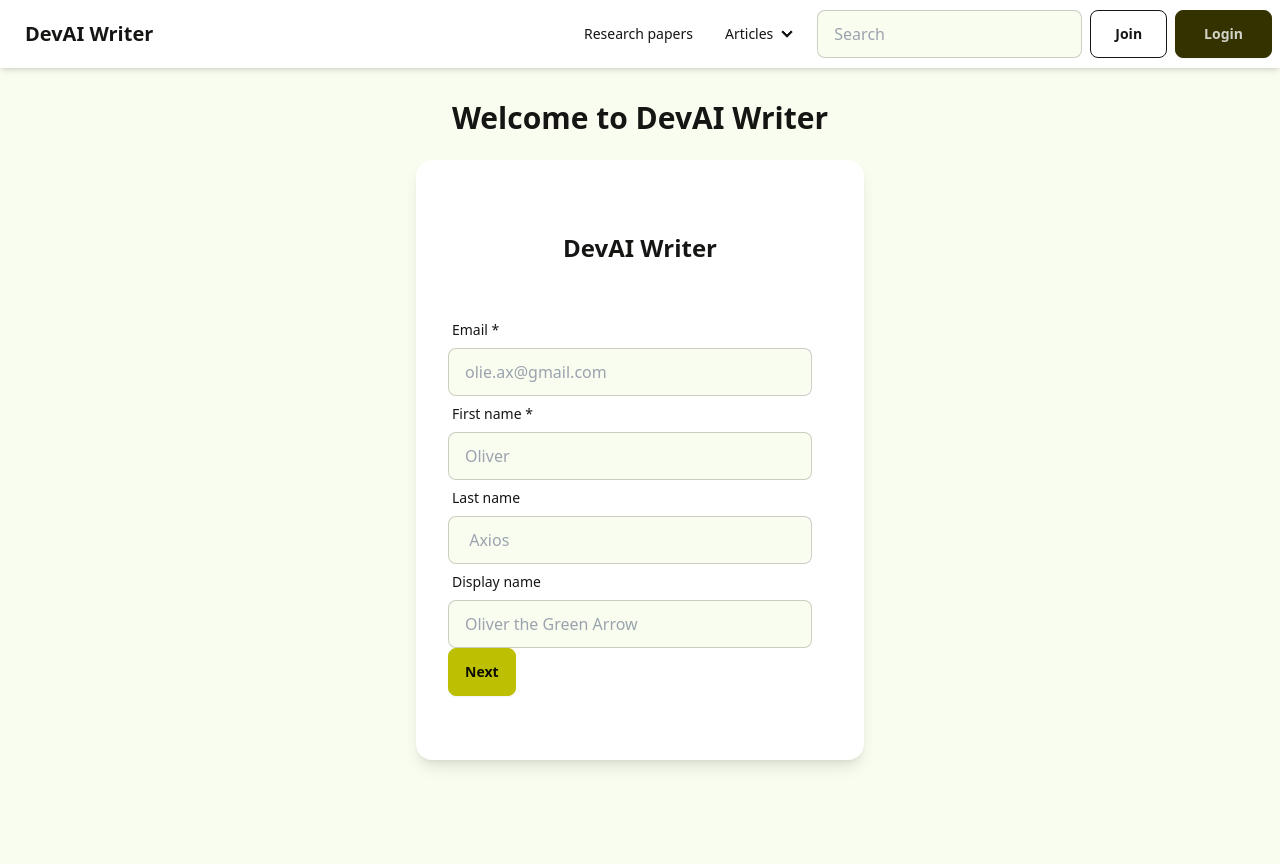
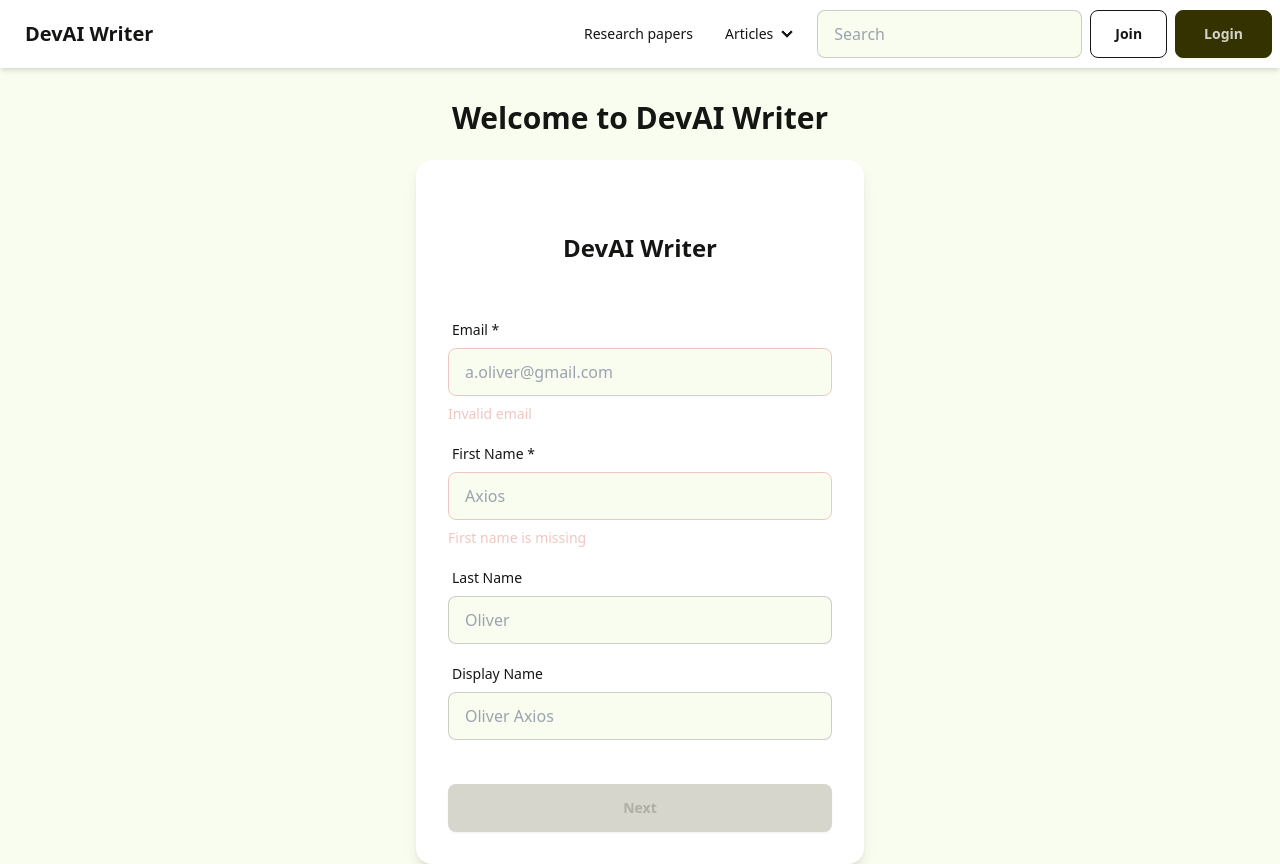
Before and after one commit to minhtran-213/blogsite-webapp, a Next.js app: page /register in a window 1280 px wide. Before the commit the page ends 800 px from the top, so only its background shows below. Built offline with nearby package versions, Linux system fonts and the light colour scheme.

Commit message:
feat: start to integrate with BE

```diff
--- a/app/components/common/CustomDatePicker.tsx
+++ b/app/components/common/CustomDatePicker.tsx
@@ -1,31 +1,32 @@
 'use client'
-import React, { useState } from 'react'
-import DatePicker from 'react-date-picker'
+
 import 'react-date-picker/dist/DatePicker.css';
 import 'react-calendar/dist/Calendar.css';
+
+import React, { useState } from 'react'
+
+import DatePicker from 'react-date-picker'
+import { Value } from '@/app/types/custom-types';
 import styles from './styles/custom-date-picker.module.css'
 
 interface CustomDatePickerProps {
-  labelName: string,
+  label: string,
   minDate?: Date,
   maxDate?: Date,
   disabled?: boolean,
-  name: string,
+  name?: string,
+  onChange: (value: Value) => void,
+  value: Value,
+  error?: string
 }
 
-type ValuePiece = Date | null
-
-type Value = ValuePiece | [ValuePiece, ValuePiece]
-
-const CustomDatePicker = ({labelName, name}: CustomDatePickerProps) => {
-  const [value, onChange] = useState<Value>()
+const CustomDatePicker = ({label, onChange, value, error, ...rest}: CustomDatePickerProps) => {
   return (
     <label className="form form-control w-full pb-3">
           <div className='label'>
-            <span className='label-text'>{labelName}</span>
+            <span className='label-text'>{label}</span>
           </div>
           <DatePicker
-            name={name}
             onChange={onChange}
             value={value}
             format='dd/MM/yyyy'
@@ -34,8 +35,10 @@ const CustomDatePicker = ({labelName, name}: CustomDatePickerProps) => {
             yearPlaceholder='yyyy'
             clearIcon={null}
             className={styles.datePicker}
+            {...rest}
           />
-      </label>
+          {error && <span className='text-error text-sm pt-2'>{error}</span>}
+    </label>
   )
 }
 
--- a/app/components/common/svgs/index.ts
+++ b/app/components/common/svgs/index.ts
@@ -3,3 +3,4 @@ export {default as Logo} from './Logo.svg'
 export {default as ArrowBack} from './arrow-back.svg'
 export {default as Eye} from './eye.svg'
 export {default as EyeClosed} from './eye-closed.svg'
+export {default as ToolTip} from './tooltips.svg'
--- a/app/components/register/Card.register.tsx
+++ b/app/components/register/Card.register.tsx
@@ -1,91 +1,16 @@
 'use client'
-import React, { useState } from 'react'
+
+import { ArrowBack, Eye, EyeClosed } from '../common/svgs'
+import { Controller, SubmitHandler, useForm } from 'react-hook-form'
+import React, { useCallback, useEffect, useState } from 'react'
+import {object, z} from 'zod'
+
 import CustomDatePicker from '../common/CustomDatePicker'
-import { ArrowBack, Eye, EyeClosed } from '../common/svgs'
-
-
-interface TextBoxWithLabelProps {
-    placeholder: string
-    labelName: string
-    type: string
-    hasIcon?: boolean
-    icon?: React.ReactNode
-    isPassword?: boolean
-    infoTooltip?: string
-    value: string
-    onChange: (e: React.ChangeEvent<HTMLInputElement>) => void
-    name: string
-}
-
-interface FormValues {
-    email: string,
-    firstName: string,
-    lastName?: string,
-    displayName: string,
-    dateOfBirth: Date,
-    gender: string,
-    occupation: string,
-    interests: string[],
-    password: string,
-    confirmPassword: string,
-  }
-
-const TextBoxWithLabel: React.FC<TextBoxWithLabelProps>  = ({
-    placeholder,
-    labelName,
-    type,
-    isPassword = false,
-    infoTooltip = '',
-    value,
-    name,
-    onChange}) => {
-    const [showPassword, setShowPassword] = useState<boolean>(false);
-
-    const togglePasswordVisibility = () => {
-        setShowPassword(!showPassword);
-    };
-    return (
-            <label className='form form-control w-full npb-3'>
-                <div className='label'>
-                    <span className='label-text'>{labelName}</span>
-                </div>
-                <div className="relative pr-5">
-                    <input
-                        name={name}
-                        placeholder={placeholder}
-                        type={isPassword ? (showPassword ? 'text' : 'password') : type}
-                        value={value}
-                        onChange={onChange}
-                        className='input input-bordered w-full'
-                    />
-                    {isPassword && (
-                        <button
-                            type="button"
-                            className="absolute top-1/2 right-8 -translate-y-1/2"
-                            onClick={togglePasswordVisibility}
-                        >
-                            {showPassword ? (<Eye />) : (<EyeClosed />)}
-                        </button>
-                    )}
-                </div>
-                {infoTooltip && (
-                        <div className="tooltip tooltip-info" data-tip={infoTooltip}>
-                            <button type="button" className="absolute -right-2 top-1/2 -translate-y-[2rem]">
-                                <svg xmlns="http://www.w3.org/2000/svg" fill="none" viewBox="0 0 24 24" stroke="currentColor" className="w-5 h-5">
-                                    <path strokeLinecap="round" strokeLinejoin="round" strokeWidth={2} d="M13 16h-1v-4h-1m1-4h.01M21 12a9 9 0 11-18 0 9 9 0 0118 0z" />
-                                </svg>
-                            </button>
-                        </div>
-                    )}
-            </label>
-)}
-
-interface SelectBoxWithLabelProps {
-    labelName: string,
-    items: string[],
-    name: string,
-    onChange: (e: React.ChangeEvent<HTMLSelectElement>) => void
-}
+import RegisterPasswordInput from './inputs/RegisterPasswordInput'
+import RegisterSelectInput from './inputs/RegisterSelectInput'
+import RegisterTextInput from './inputs/RegisterTextInput'
+import { Value } from '@/app/types/custom-types'
+import { zodResolver } from '@hookform/resolvers/zod'
 
 const genderList = [
     {
@@ -102,178 +27,195 @@ const genderList = [
     }
 ]
 
-const SelectBoxWithLabel = (props: SelectBoxWithLabelProps) => {
-    return (
-        <label className='form form-control w-full pb-3'>
-            <div className="label">
-                <span className="label-text">{props.labelName}</span>
-            </div>
-            <select onChange={props.onChange} name={props.name} className="select select-bordered w-full">
-                {props.items.map((item, index) => (<option value={item} key={index}>{item}</option>))}
-            </select>
-        </label>
-    )
-}
+const schema = object({
+    email: z.string().email(),
+    firstName: z.string().min(1, "First name is missing"),
+    lastName: z.string().nullable(),
+    displayName: z.string().nullable(),
+    dateOfBirth: z.custom<Value>((val) =>
+        val instanceof Date ||
+        (Array.isArray(val) && (val[0] instanceof Date || val[0] === null) && (val[1] instanceof Date || val[1] === null)) ||
+        val === null).nullable(),
+    gender: z.enum(['Male', 'Female', 'Other']).nullable(),
+    professional: z.string().nullable(),
+    interests: z.string().nullable(),
+    password: z.string(),
+    confirmedPassword: z.string()
+}).refine(data => data.confirmedPassword === data.password, {
+    message: "Confirm password does not match",
+    path: ['confirmedPassword']
+})
 
+type FormFields = z.infer<typeof schema>
 const RegisterCard = () => {
     const [step, setStep] = useState<number>(1)
+    const [passwordMatched, setPasswordMatched] = useState<boolean>(false)
+    const [isNextDisabled, setIsNextDisabled] = useState<boolean>(true)
 
-    const handleNextStep = () => {
-        setStep(prevStep => prevStep + 1)
+
+    const nextStep = async () => {
+        if (step < 3 && !isNextDisabled) {
+            setStep((prevStep) => prevStep + 1)
+        }
     }
-    const handlePrevStep = () => {
-        setStep(prevStep => prevStep - 1)
+    const backStep = () => setStep((prevStep) => prevStep - 1)
+
+    const onSubmit: SubmitHandler<FormFields> = (data) => {
+        console.log('Latest payload: ', data)
     }
 
-    const handleSubmit = (e: React.FormEvent<HTMLFormElement>) => {
-        e.preventDefault()
-        console.log('Current payload: ', formData)
-    }
+    const {
+        register,
+        handleSubmit,
+        control,
+        formState: {errors},
+        watch,
+        trigger,
+        setError
+    } = useForm<FormFields>({
+        resolver: zodResolver(schema),
+        mode: 'onChange'
+    })
 
-    const handleButtonClick = (e: React.MouseEvent<HTMLButtonElement>) => {
-        if (step !== 3) {
-            e.preventDefault()
-            handleNextStep()
+    const password = watch('password')
+    const confirmedPassword = watch('confirmedPassword')
+
+    useEffect(() => {
+        if (confirmedPassword) {
+            setPasswordMatched(password === confirmedPassword)
         }
-    }
+    }, [password, confirmedPassword])
 
-    const [formData, setFormData] = useState<FormValues>({
-        email: '',
-        firstName: '',
-        lastName: '',
-        displayName: '',
-        dateOfBirth: new Date(),
-        gender: '',
-        occupation: '',
-        interests: [''],
-        password: '',
-        confirmPassword: '',
-      })
+    const validateStep = useCallback(async () => {
+        let fieldsToValidate: (keyof FormFields)[] = []
+        switch(step) {
+            case 1:
+                fieldsToValidate = ['email', 'firstName', 'lastName', 'displayName']
+                break
+            case 2:
+                fieldsToValidate = ['dateOfBirth', 'gender']
+                break
+            case 3:
+                fieldsToValidate = ['password', 'confirmedPassword']
+                break
+        }
+        const stepValid = await trigger(fieldsToValidate)
+        setIsNextDisabled(!stepValid)
+    }, [step, trigger])
 
-    const handleOnChange = (e: React.ChangeEvent<HTMLInputElement | HTMLSelectElement>) => {
-        e.preventDefault()
-        const {value, name} = e.target
-        setFormData(prev => ({
-            ...prev,
-            [name]: value
-        }))
-    }
-    const RegistrationFlowOne = () => {
-        return (
-            <>
-                <TextBoxWithLabel
-                    name='email'
-                    value={formData.email}
-                    onChange={handleOnChange}
-                    labelName='Email *'
-                    placeholder='olie.ax@gmail.com'
-                    type='text'/>
-                <TextBoxWithLabel
-                    name='firstName'
-                    value={formData.firstName}
-                    onChange={handleOnChange}
-                    labelName='First name *'
-                    placeholder='Oliver'
-                    type='text'/>
-                <TextBoxWithLabel
-                    name='lastName'
-                    value={formData.lastName || ''}
-                    onChange={handleOnChange}
-                    labelName='Last name'
-                    placeholder=' Axios'
-                    type='text'/>
-                <TextBoxWithLabel
-                    name='preferredName'
-                    value={formData.displayName}
-                    onChange={handleOnChange}
-                    labelName='Display name'
-                    placeholder='Oliver the Green Arrow'
-                    type='text'/>
-            </>
-        )
-    }
+    useEffect(() => {
+        validateStep()
+    }, [validateStep])
+
+    useEffect(() => {
+        const subscription = watch((value, { name, type }) => {
+            if (type === 'change') {
+                validateStep()
+            }
+        })
+        return () => subscription.unsubscribe()
+    }, [watch, validateStep])
 
 
-    const RegistrationFlowTwo = () => {
-        return (
-            <>
-                <CustomDatePicker name='dateOfBirth' labelName='Date of Birth *' />
-                <SelectBoxWithLabel
-                    onChange={handleOnChange}
-                    name='gender'
-                    labelName='Gender' items={genderList.map(item => item.label)}/>
-                <SelectBoxWithLabel
-                    onChange={handleOnChange}
-                    name='professional'
-                    labelName='What best describe you?' items={genderList.map(item => item.label)}/>
-                <SelectBoxWithLabel
-                    onChange={handleOnChange}
-                    name='interests'
-                    labelName='What are your interests?' items={genderList.map(item => item.label)}/>
-            </>
-        )
-    }
-
-    const RegistrationFlowThree = () => {
-        return (
-            <>
-                <TextBoxWithLabel
-                    name='password'
-                    isPassword={true}
-                    labelName='Password *'
-                    placeholder='Enter your password here'
-                    type='password'
-                    value=''
-                    infoTooltip='test'
-                    onChange={() => console.log('test')}
-                    />
-                <TextBoxWithLabel
-                  name='confirmedPassword'
-                  labelName="Confirm password *"
-                  placeholder="Confirm your password"
-                  type="password"
-                  isPassword={true}
-                  value=''
-                  onChange={() => console.log('first')}/>
-            </>
-        )
-    }
-
-    const renderStepForm = () => {
-        if (step === 1) {
-            return <RegistrationFlowOne />
-        }
-
-        if (step === 2) {
-            return <RegistrationFlowTwo />
-        }
-
-        if (step === 3) {
-            return <RegistrationFlowThree />
-        }
-    }
     return (
         <div className='card bg-white shadow-lg'>
             <div className='card-body'>
                 {step > 1 &&
-                    <button onClick={handlePrevStep} className="btn btn-ghost btn-sm self-start">
+                    <button onClick={backStep} className="btn btn-ghost btn-sm self-start">
                         <ArrowBack/>
                     </button>
                 }
                 <text className='text-2xl font-bold text-center py-10'>DevAI Writer</text>
-                <form onSubmit={(e) => {
-                    e.preventDefault()
-                    if (step === 3) {
-                        handleSubmit(e)
-                    }
-                }}>
+                <form onSubmit={handleSubmit(onSubmit)}>
                     <div className='pb-8'>
-                        {renderStepForm()}
-                        <button type='submit' onClick={handleButtonClick}
-                            className='btn btn-secondary'>
-                                {step === 3 ? 'Submit': 'Next'}
-                        </button>
+                        {step === 1 && (
+                            <>
+                               <RegisterTextInput
+                                    name='email'
+                                    label='Email *'
+                                    placeholder='a.oliver@gmail.com'
+                                    register={register}
+                                    error={errors.email?.message}
+                               />
+                               <RegisterTextInput
+                                    name='firstName'
+                                    label='First Name *'
+                                    placeholder='Axios'
+                                    register={register}
+                                    error={errors.firstName?.message}
+                               />
+                               <RegisterTextInput
+                                    name='lastName'
+                                    label='Last Name'
+                                    placeholder='Oliver'
+                                    register={register}
+                                    error={errors.lastName?.message}
+                               />
+                               <RegisterTextInput
+                                    name='displayName'
+                                    label='Display Name'
+                                    placeholder='Oliver Axios'
+                                    register={register}
+                                    error={errors.displayName?.message}
+                               />
+                            </>
+                        )}
+                        {step === 2 && (
+                            <>
+                                <Controller
+                                name='dateOfBirth'
+                                control={control}
+                                render={({field}) => (
+                                    <CustomDatePicker
+                                        label='Date of Birth'
+                                        onChange={field.onChange}
+                                        value={field.value}
+                                     />
+                                )}
+                             />
+                             <RegisterSelectInput
+                                label='Gender'
+                                items={genderList.map(gender => gender.label)}
+                                register={register}
+                                name='gender'
+                              />
+                              <RegisterSelectInput
+                                label='What best describes you?'
+                                items={['Software Engineer', 'AI Engineer', 'AI Researcher', 'Data analyst']}
+                                register={register}
+                                name='professional'
+                              />
+                              <RegisterSelectInput
+                                label='What are you interested in?'
+                                items={['Backend Development', 'Web development', 'AI Models']}
+                                register={register}
+                                name='interests'
+                              />
+                            </>
+                        )}
+                        {step === 3 && (
+                           <>
+                             <RegisterPasswordInput
+                                name='password'
+                                label='Password *'
+                                placeholder='Password'
+                                register={register}
+                              />
+                            <RegisterPasswordInput
+                                name='confirmedPassword'
+                                label='Confirmed Password *'
+                                placeholder='Confirmed Password'
+                                register={register}
+                                isMatchedPassword={passwordMatched}
+                              />
+                           </>
+                        )}
                     </div>
+                    {step < 3 ? (
+                        <button className={`btn btn-secondary btn-bordered w-full ${isNextDisabled? 'btn-disabled': ''}`} onClick={nextStep}>Next</button>
+                    ) : (
+                        <button className={`btn btn-secondary btn-bordered w-full ${isNextDisabled? 'btn-disabled': ''}`} type='submit'>Submit</button>
+                    )}
                 </form>
             </div>
         </div>
--- /dev/null
+++ b/app/components/register/inputs/RegisterPasswordInput.tsx
@@ -0,0 +1,59 @@
+import { Eye, EyeClosed, ToolTip } from '../../common/svgs'
+import React, { useEffect, useState } from 'react'
+
+interface RegisterTextInputProps {
+    label: string
+    error?: string
+    placeholder: string
+    register: any, //register method from useForm
+    name: string,
+    isMatchedPassword?: boolean
+}
+
+const PasswordRequirements = `Password must contain:
+ - At least 1 uppercase
+ - At least 1 lowercase
+ - At least 1 number
+ - At least 1 special character
+ - At least 8 characters long
+`
+
+const RegisterPasswordInput: React.FC<RegisterTextInputProps> = ({label, error, placeholder, register, name, isMatchedPassword, ...rest}) => {
+    const [showPassword, setShowPassword] = useState<boolean>(false)
+    const [borderColor, setBorderColor] = useState<string>('')
+    useEffect(() => {
+        if (name === 'confirmedPassword') {
+            if (isMatchedPassword) {
+                setBorderColor('border-success')
+            } else {
+                setBorderColor('border-error')
+            }
+        }
+    }, [isMatchedPassword, name])
+  return (
+    <label className='form form-control w-full pb-3'>
+        <div className='label'>
+            <span className='label-text'>{label}</span>
+        </div>
+        <div className="relative pr-5">
+            <input
+                placeholder={placeholder}
+                type={showPassword ? 'text' : 'password'}
+                className={`input input-bordered w-full ${error ? 'border-error': borderColor}`}
+                {...register(name)}
+                {...rest}
+            />
+            <button className='absolute top-1/2 right-7 -translate-y-1/2 text-lg' onClick={() => setShowPassword((prev) => !prev)}>
+                {showPassword ? <Eye /> : <EyeClosed />}
+            </button>
+        </div>
+        <div className="tooltip tooltip-right tooltip-info absolute top-1/2 right-5 -translate-y-1/2 text-lg"
+            data-tip={PasswordRequirements}>
+                <ToolTip className='cursor-help'/>
+        </div>
+        {error && <span className='text-error text-sm pt-2'>{error}</span>}
+    </label>
+  )
+}
+
+export default RegisterPasswordInput
--- /dev/null
+++ b/app/components/register/inputs/RegisterSelectInput.tsx
@@ -0,0 +1,25 @@
+import React from 'react'
+
+interface SelectInputProps {
+    label: string,
+    items: string[],
+    error?: string,
+    register: any // register function from useForm
+    name: string
+}
+
+const RegisterSelectInput: React.FC<SelectInputProps> = ({label, items, error, register, name, ...rest}) => {
+  return (
+    <label className='form form-control w-full pb-3'>
+        <div className="label">
+            <span className="label-text">{label}</span>
+        </div>
+        <select {...register(name)} {...rest} className="select select-bordered w-full">
+            {items.map((item, index) => (<option value={item} key={index}>{item}</option>))}
+        </select>
+        {error && <span className='text-error text-sm pt-2'>{error}</span>}
+    </label>
+  )
+}
+
+export default RegisterSelectInput
--- /dev/null
+++ b/app/components/register/inputs/RegisterTextInput.tsx
@@ -0,0 +1,32 @@
+import React from 'react'
+
+interface RegisterTextInputProps {
+    label: string
+    error?: string
+    type?: string
+    placeholder: string
+    register: any, //register method from useForm
+    name: string
+}
+
+const RegisterTextInput: React.FC<RegisterTextInputProps> = ({label, error, type = 'text', placeholder, register, name, ...rest}) => {
+  return (
+    <label className='form form-control w-full pb-3'>
+        <div className='label'>
+            <span className='label-text'>{label}</span>
+        </div>
+        <div className="relative">
+            <input
+                placeholder={placeholder}
+                type={type}
+                className={`input input-bordered w-full ${error && 'border-error'}`}
+                {...register(name)}
+                {...rest}
+            />
+        </div>
+        {error && <span className='text-error text-sm pt-2'>{error}</span>}
+    </label>
+  )
+}
+
+export default RegisterTextInput
--- /dev/null
+++ b/app/types/custom-types.ts
@@ -0,0 +1,2 @@
+type ValuePiece = Date | null
+export type Value = ValuePiece | [ValuePiece, ValuePiece] // DateTime picker value
--- a/package.json
+++ b/package.json
@@ -9,11 +9,14 @@
     "lint": "next lint"
   },
   "dependencies": {
+    "@hookform/resolvers": "^3.9.0",
+    "axios": "^1.7.4",
     "date-fns": "^3.6.0",
     "next": "14.2.5",
     "react": "^18",
     "react-date-picker": "^11.0.0",
-    "react-dom": "^18"
+    "react-dom": "^18",
+    "zod": "^3.23.8"
   },
   "devDependencies": {
     "@svgr/webpack": "^8.1.0",
```
Also changed, not shown: app/utils/apis.ts (added, +8 -0 lines), app/components/common/svgs/tooltips.svg (added), 1 other file (tests, documents, lock files or other folders).
